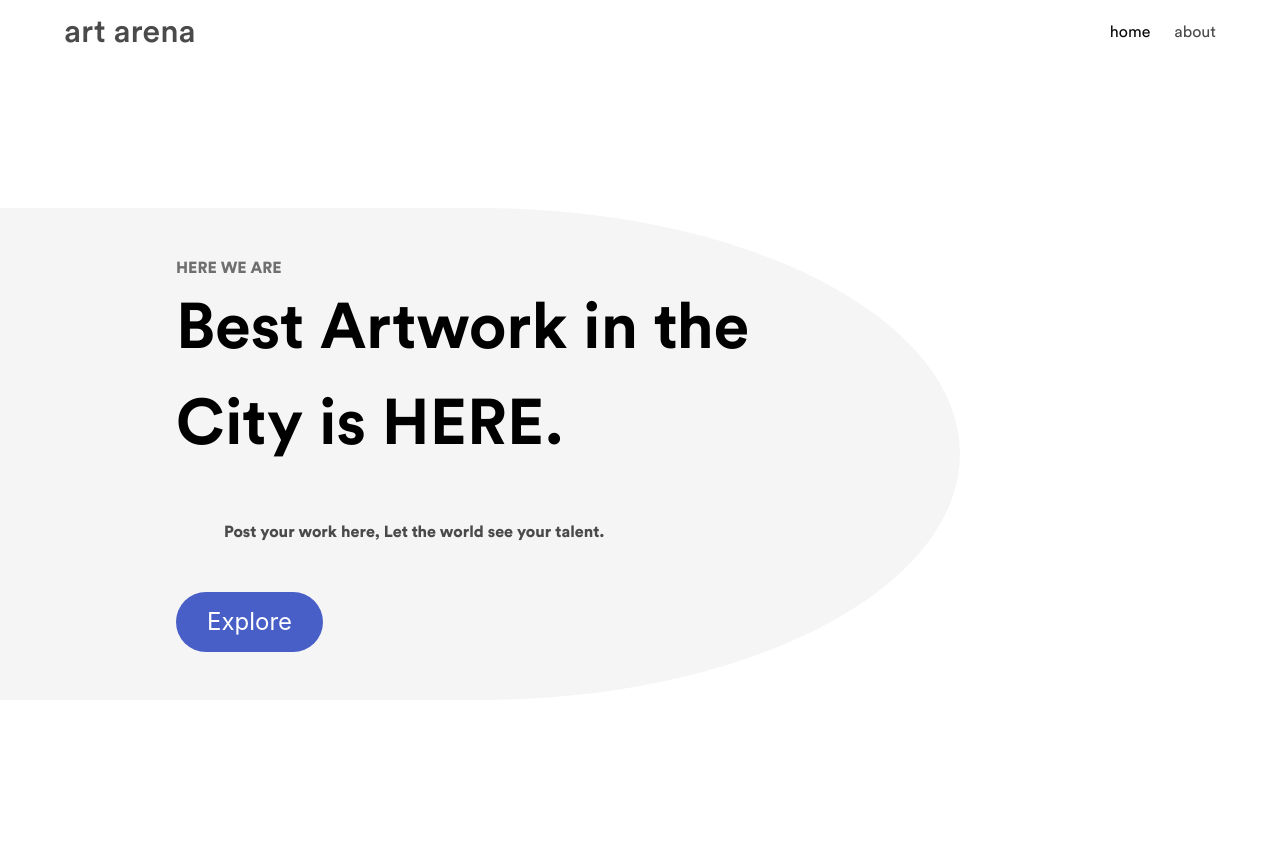
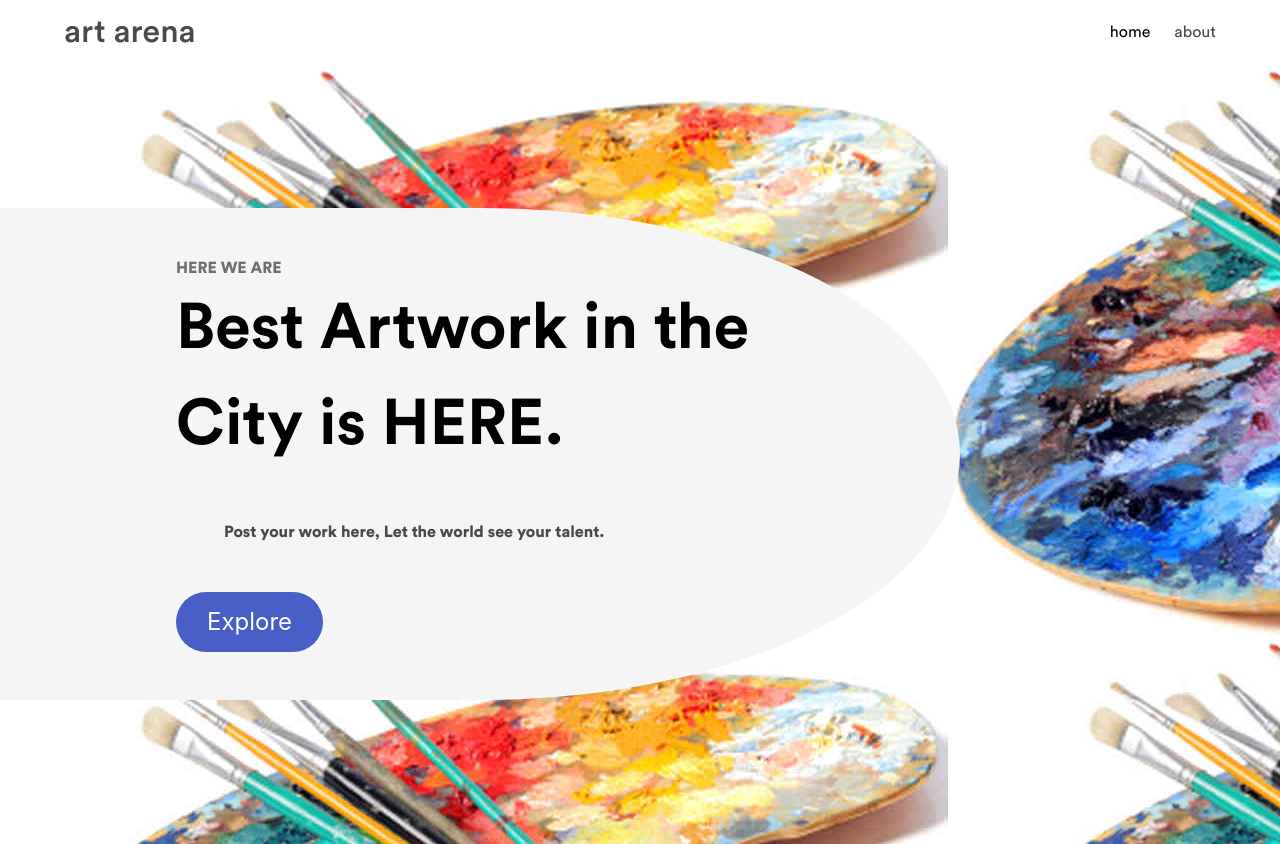
Before and after one commit to rahulsunil2/WTProject, a plain HTML site: page index.html in a window 1280 px wide. Shown: the top 844 px of the page. Drawn offline with nearby package versions, Linux system fonts and the light colour scheme; the site is published under a folder, as on GitHub Pages, so addresses that start at the root find nothing; files whose address does not match are found by name.

Commit message:
BG Fixed

```diff
--- a/assets/styles/style.css
+++ b/assets/styles/style.css
@@ -42,7 +42,7 @@ html {
 
 .landing-section {
     padding: 0;
-    background-image: url("/assets/pics/Art.jpg")
+    background-image: url("../pics/Art.jpg")
 }
 
 .notification {
```
